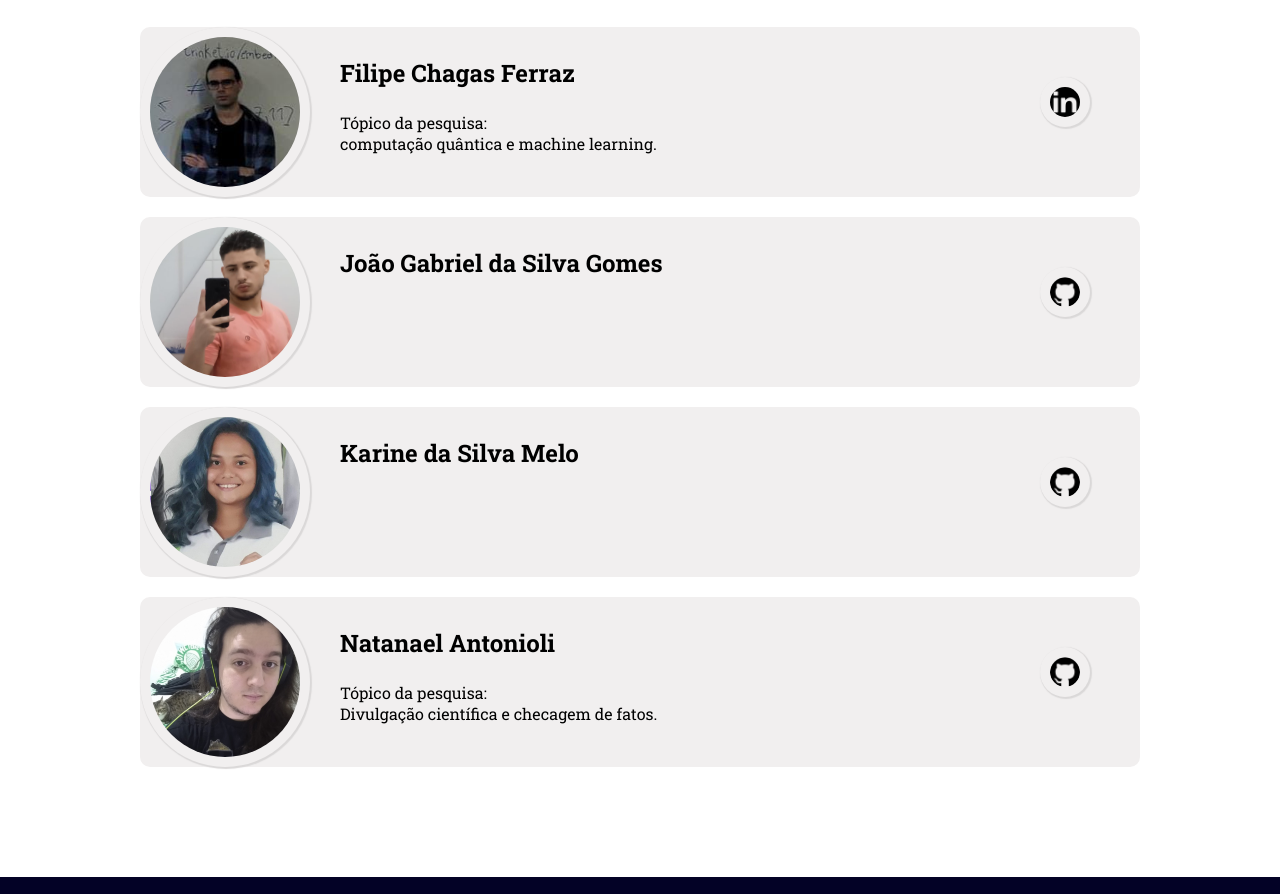
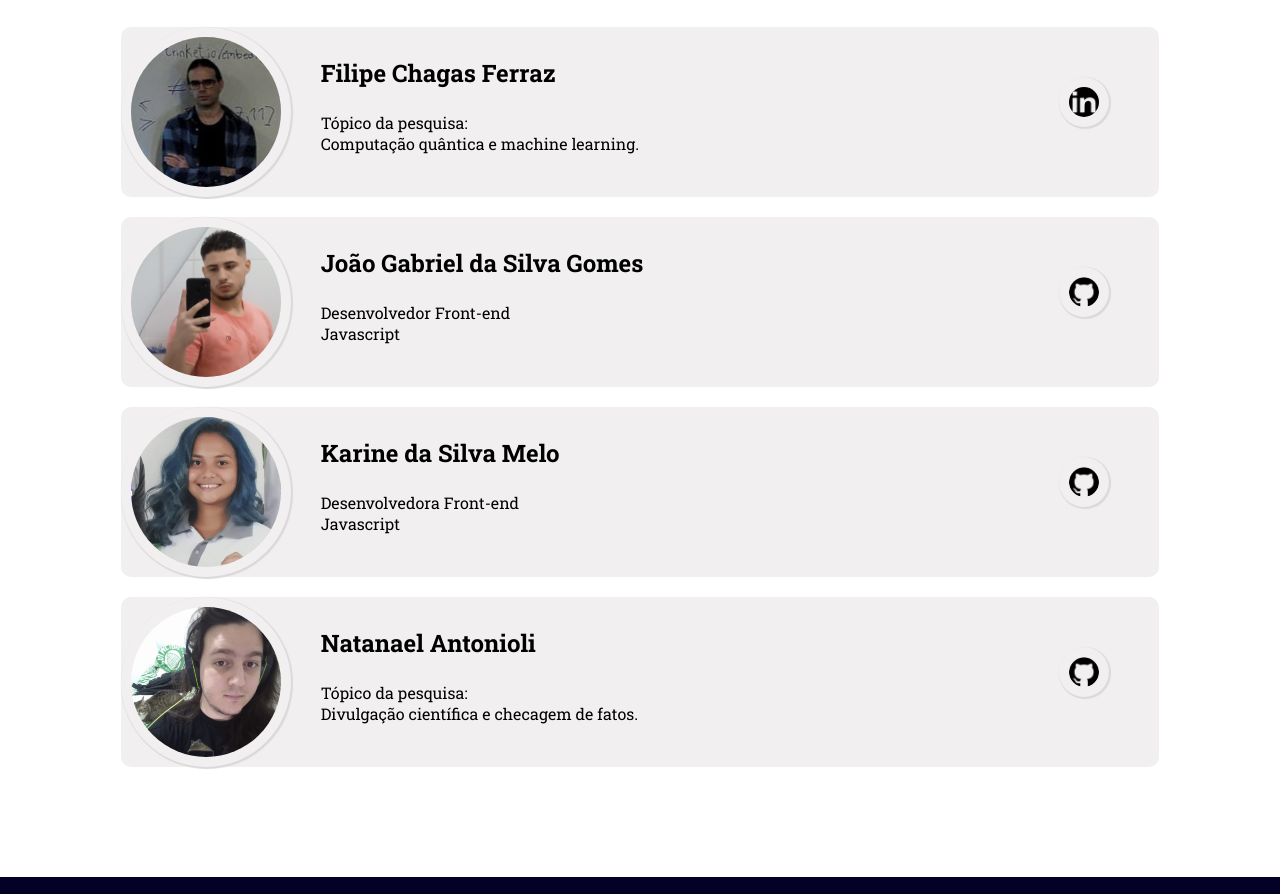
Before and after one commit to escola-quimica/Projeto-Quimica, a React (Vite) app: page /membros in a window 1280 px wide. Shown: the part 1385-2279 px from the top of the page. Built offline with nearby package versions, Linux system fonts and the light colour scheme.

Commit message:
Add files via upload

```diff
--- a/src/Components/Pages/Membros.css
+++ b/src/Components/Pages/Membros.css
@@ -1,24 +1,25 @@
-* {
+*{
   margin: 0;
   padding: 0;
   box-sizing: border-box;
 }
 
-.textoMembros {
+.textoMembros{
   text-align: center;
   padding-top: 10px;
   font-size: 200%;
-  text-decoration: underline;
+  text-decoration:underline;
 }
 
-.tituloMembros {
+.tituloMembros{
   margin: 15px;
   text-align: right;
   font-size: 175%;
   text-decoration: underline;
 }
 
-.container {
+
+.container{
   display: grid;
   justify-content: center;
   align-items: center;
@@ -28,19 +29,19 @@
   margin-bottom: 100px;
 }
 
-.container .card {
+.container .card{
   background-color: rgb(241, 239, 239);
   margin: 10px;
   border-radius: 10px;
   display: grid;
-  grid-template-columns: 200px 700px 100px;
+  grid-template-columns: 200px  auto 100px;
   grid-template-rows: 1fr 1fr;
-  grid-template-areas:
-    "f n c"
-    "f a c";
+  grid-template-areas: "f n c"
+                       "f a c";
 }
 
-.container .card img {
+
+.container .card img{
   border-radius: 50%;
   box-shadow: 1px 1px 1px 1px #dad8d8;
   padding: 10px;
@@ -49,20 +50,67 @@
   grid-area: f;
 }
 
-.container .card .nome {
+.container  .card .nome{
   padding-top: 30px;
   grid-area: n;
+
 }
-.container .card .atuacao {
+.container .card .atuacao{
   grid-area: a;
+
 }
 
-.container .card a {
+.container .card a{
   grid-area: c;
 }
 
-.container .card a img {
+.container .card a img{
   margin-top: 50px;
+  margin-bottom: 25px;
   max-width: 50px;
   border-radius: 50%;
 }
+
+@media screen and (max-width: px) {
+  .container
+  {
+    display: grid;
+    align-items: center;
+    width: auto;
+  }
+
+  .container .card
+  {
+    background-color: rgb(241, 239, 239);
+    margin: 10px;
+    border-radius: 10px;
+    display: grid;
+    grid-template-columns: 200px auto 100px;
+    grid-template-rows: 1fr 1fr;
+    grid-template-areas: "f n c"
+                         "f a c";
+    margin-bottom: 10px;
+  }
+}
+
+@media screen and (max-width: 768px) {
+  .container
+  {
+    display: grid;
+    align-items: center;
+    width: auto;
+  }
+
+  .container .card
+  {
+    background-color: rgb(241, 239, 239);
+    margin: 10px;
+    border-radius: 10px;
+    display: grid;
+    grid-template-columns: 200px auto 100px;
+    grid-template-rows: 1fr 1fr;
+    grid-template-areas: "f n c"
+                         "f a c";
+    margin-bottom: 10px;
+  }
+}
--- a/src/Components/Pages/Membros.jsx
+++ b/src/Components/Pages/Membros.jsx
@@ -80,7 +80,7 @@ const Membros = () => {
           <h1 className="nome"> Leticia Maria Pequeno Madureira </h1>
           <div className="atuacao">
             <p>Tópico da pesquisa:</p>
-            <p>Modelagem Molecular, magnetismo molecular de compostos organometálicos, fotofísica orgânica.</p>
+            <p>Machine Learning, Métodos Computacionais, Linguagem Julia.</p>
           </div>
           <a href="" target="_blank" rel="noreferrer">
             <img src={github} alt="" />
@@ -111,7 +111,7 @@ const Membros = () => {
             <h1 className="nome"> Filipe Chagas Ferraz</h1>
             <div className="atuacao">
               <p>Tópico da pesquisa:</p>
-              <p> computação quântica e machine learning.</p>
+              <p>Computação quântica e machine learning.</p>
             </div>
             <a href="https://www.linkedin.com/in/filipe-chagas-ferraz-16a9371b8/" target="_blank" rel="noreferrer">
               <img src={linkedin} alt="" />
@@ -124,8 +124,8 @@ const Membros = () => {
           <img src={membroJoao} alt="" />
           <h1 className="nome"> João Gabriel da Silva Gomes</h1>
           <div className="atuacao">
-            <p></p>
-            <p></p>
+            <p>Desenvolvedor Front-end</p>
+            <p>Javascript</p>
           </div>
           <a href="" target="_blank" rel="noreferrer">
             <img src={github} alt="" />
@@ -138,8 +138,8 @@ const Membros = () => {
           <img src={membroKarine} alt="" />
           <h1 className="nome"> Karine da Silva Melo</h1>
           <div className="atuacao">
-            <p></p>
-            <p></p>
+            <p>Desenvolvedora Front-end</p>
+            <p>Javascript</p>
           </div>
           <a href="" target="_blank" rel="noreferrer">
             <img src={github}alt="" />
```
